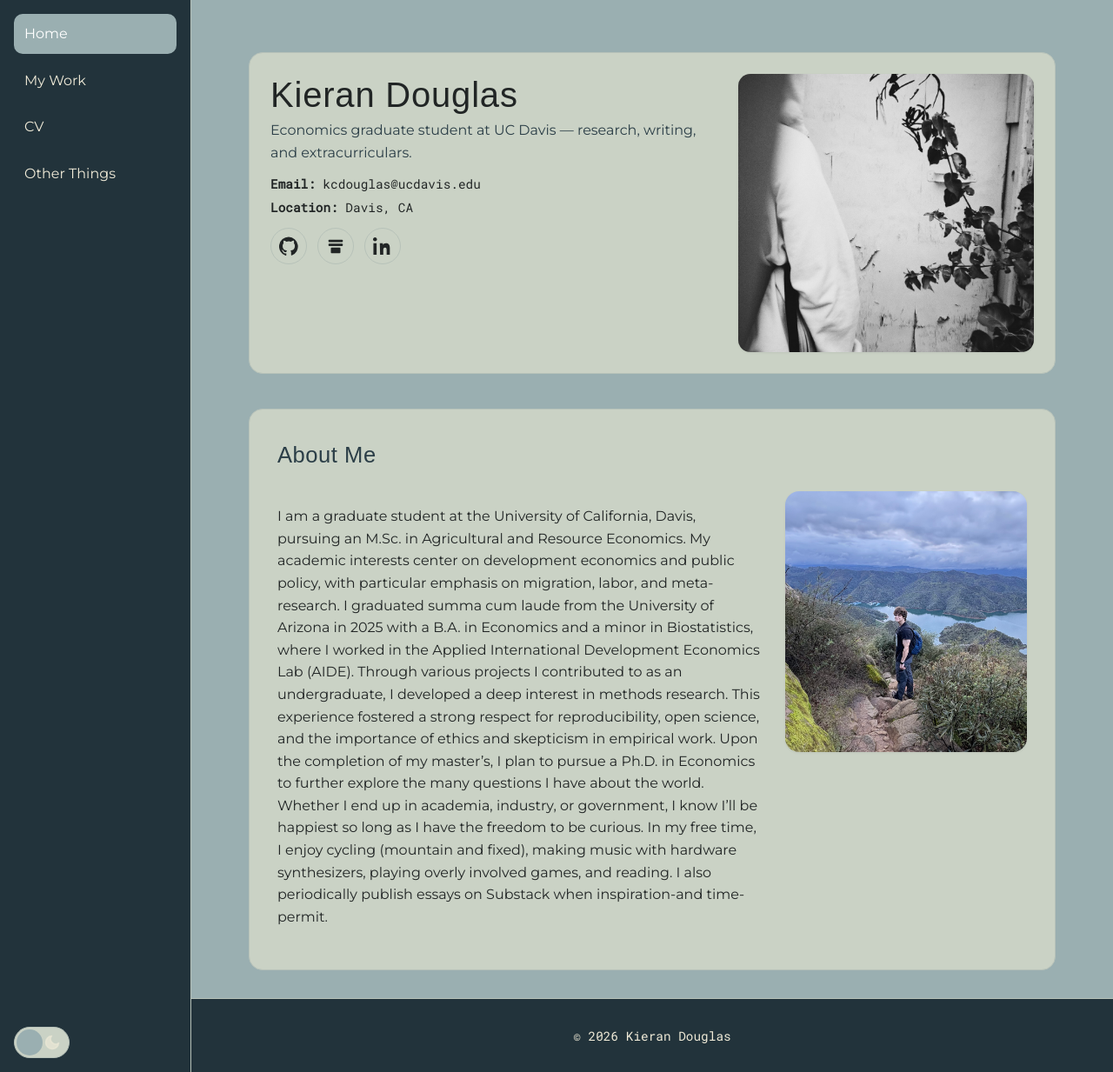
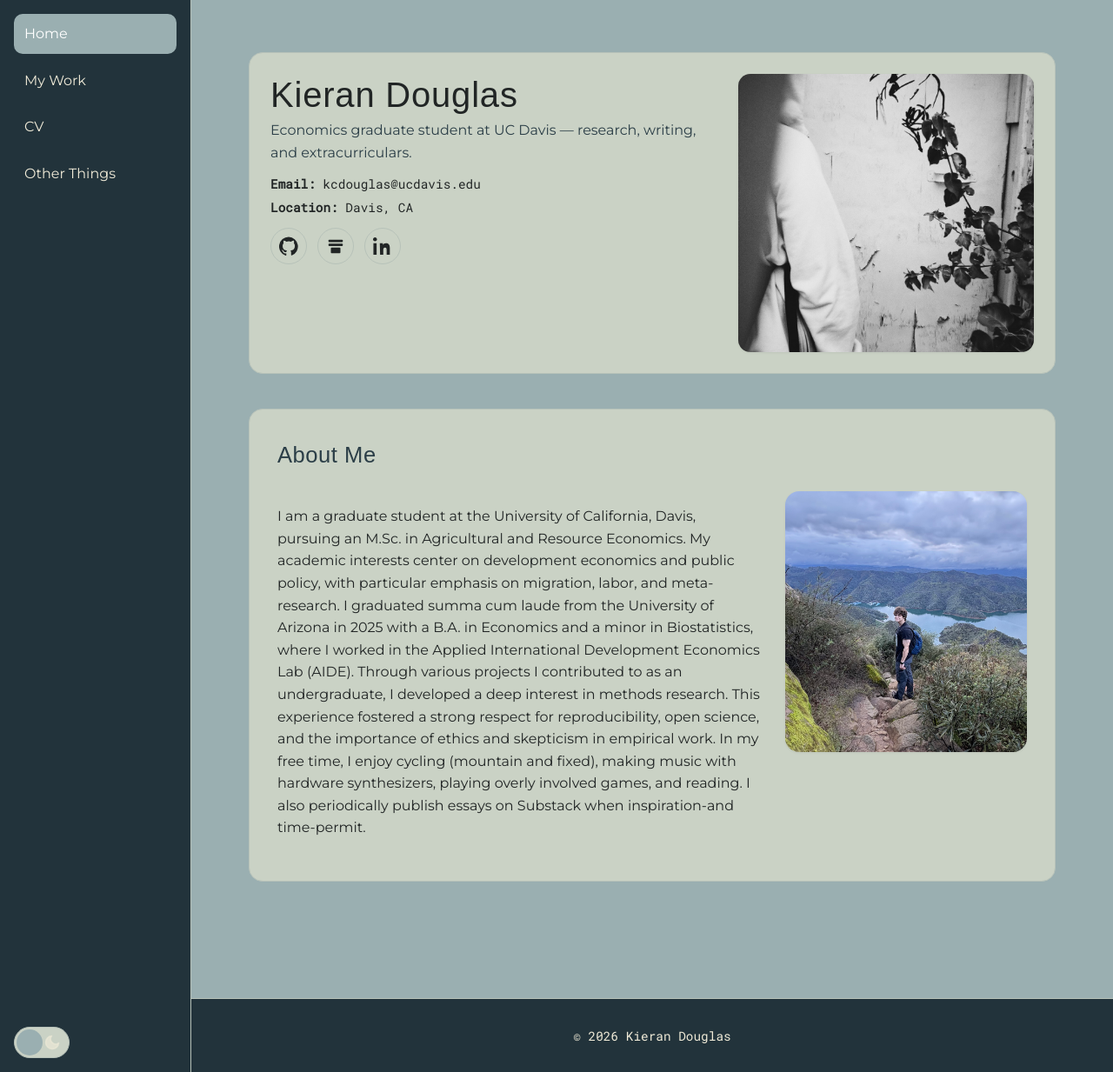
Before and after one commit to KieranCDouglas/kierancdouglas.github.io, a Jekyll site: the page built from index.md, in a window 1280 px wide and 1233 px high. Shown: the whole window at 87% size. Built offline with Jekyll 4.4.1, drawn with Linux system fonts in a browser that asks for light colours; some web fonts are replaced.

Commit message:
Update index.md

```diff
--- a/index.md
+++ b/index.md
@@ -24,8 +24,6 @@ I am a graduate student at the University of California, Davis, pursuing an M.Sc
 
 I graduated summa cum laude from the University of Arizona in 2025 with a B.A. in Economics and a minor in Biostatistics, where I worked in the Applied International Development Economics Lab (AIDE). Through various projects I contributed to as an undergraduate, I developed a deep interest in methods research. This experience fostered a strong respect for reproducibility, open science, and the importance of ethics and skepticism in empirical work.
 
-Upon the completion of my master’s, I plan to pursue a Ph.D. in Economics to further explore the many questions I have about the world. Whether I end up in academia, industry, or government, I know I’ll be happiest so long as I have the freedom to be curious.
-
 In my free time, I enjoy cycling (mountain and fixed), making music with hardware synthesizers, playing overly involved games, and reading. I also periodically publish essays on Substack when inspiration-and time-permit.
     </p>
 
```
